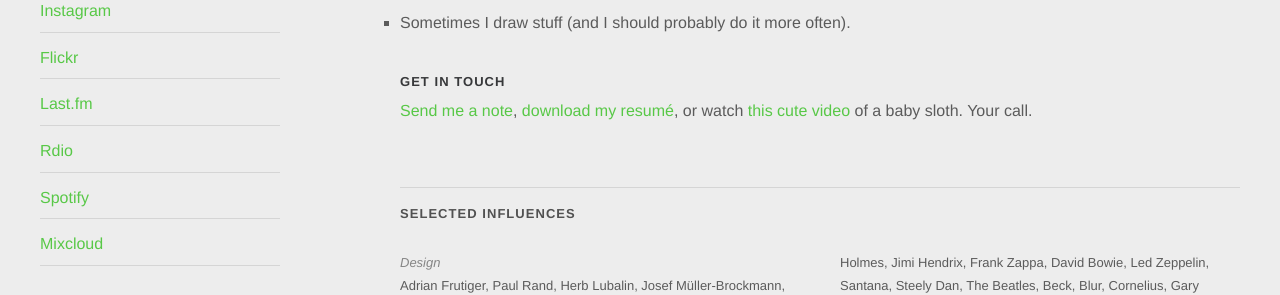
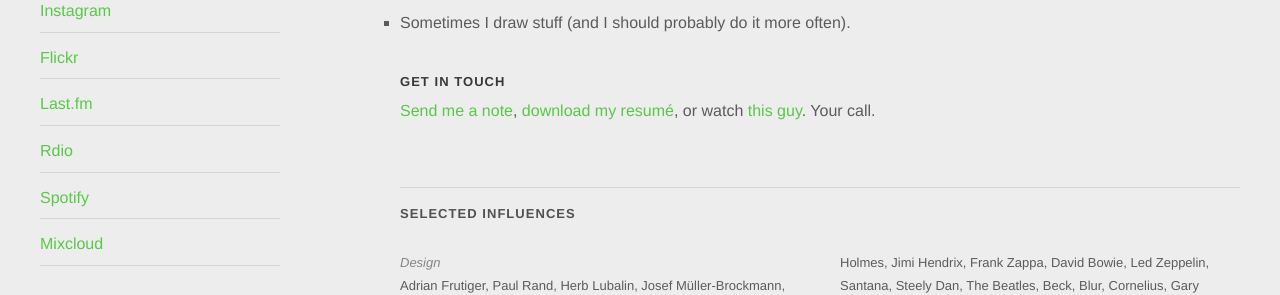
Before and after one commit to garretvoorhees/garretvoorhees.github.io, a Jekyll site: the page built from info/index.html, in a window 1280 px wide. Shown: the part 474-769 px from the top of the page. Built offline with Jekyll 4.4.1, drawn with Linux system fonts in a browser that asks for light colours; some web fonts are replaced.

Commit message:
Sorry sloth...

```diff
--- a/_includes/bio.html
+++ b/_includes/bio.html
@@ -12,4 +12,4 @@
 </ul>
 
 <h4>Get in touch</h4>
-<p><a href="mailto:info@garretvoorhees.com">Send me a note</a>, <a href="#">download my resumé</a>, or watch <a href="https://www.youtube.com/watch?v=5Tdokh1KYuQ">this cute video</a> of a baby sloth. Your call.</p>
+<p><a href="mailto:info@garretvoorhees.com">Send me a note</a>, <a href="#">download my resumé</a>, or watch <a href="www.youtube.com/watch?v=v4IC7qaNr7I">this guy</a>. Your call.</p>
```
